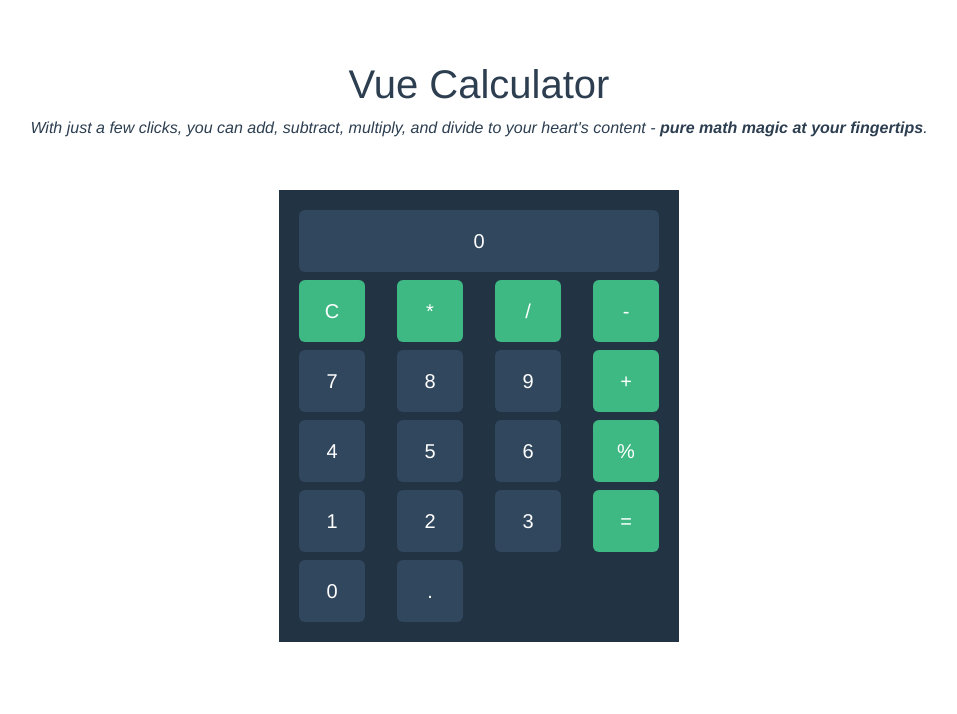
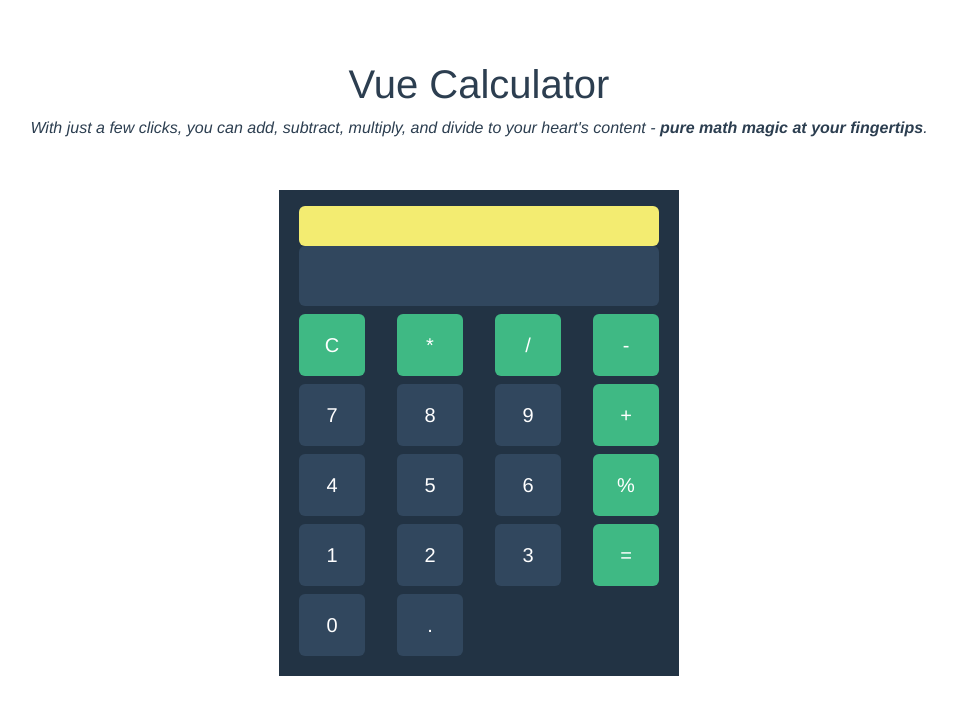
Before and after one commit to Lu-Smith/Vue_calculator, a Vue app in the folder vue-calculator/: page / in a window 1280 px wide. Shown: the top 714 px of the page, without its empty margins (161-1118 px from the left). Built offline with nearby package versions, Linux system fonts and the light colour scheme.

Commit message:
Updated CalculatorApp.vue

```diff
--- a/vue-calculator/src/components/CalculatorApp.vue
+++ b/vue-calculator/src/components/CalculatorApp.vue
@@ -10,11 +10,20 @@
       class="p-3"
       style="max-width: 400px; margin: 50px auto; background: #234"
     >
+      <!-- Formula-->
+      <div
+        class="w-full rounded mx-1 py-2 px-3 text-end lead font-weight-bold text-black bg-vue-yellow formula"
+        style="height: 40px"
+      >
+        {{ previousCalculatorValue }} {{ operator }} {{ calculatorValue }}
+      </div>
+
       <!-- Calculator Results-->
       <div
-        class="w-full rounded m-1 p-3 text-right lead font-weight-bold text-white bg-vue-dark"
+        class="w-full rounded mx-1 mb-1 p-3 text-end lead font-weight-bold text-white bg-vue-dark"
+        style="height: 60px"
       >
-        {{ calculatorValue || 0 }}
+        {{ calculatorValue }}
       </div>
 
       <!-- Calculator buttons-->
@@ -77,6 +86,8 @@ export default {
       /*Clear value */
       if (n === "C") {
         this.calculatorValue = "";
+        this.previousCalculatorValue = "";
+        this.operator = "";
       }
       /*% value */
       if (n === "%") {
@@ -118,4 +129,7 @@ p {
 .bg-vue-green {
   background: #3fb984;
 }
+.bg-vue-yellow {
+  background: #f3ec71;
+}
 </style>
```
